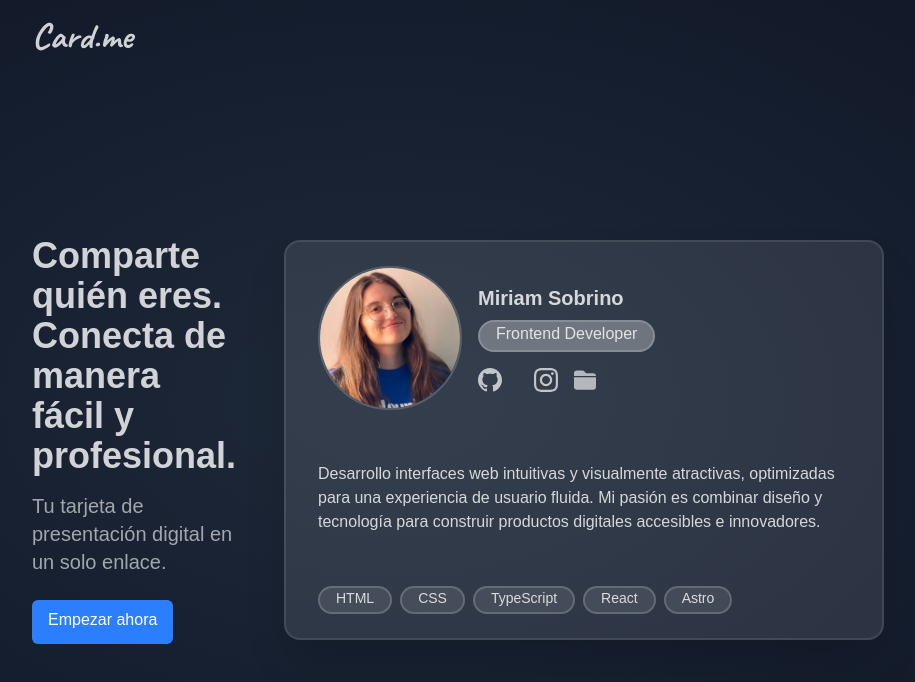
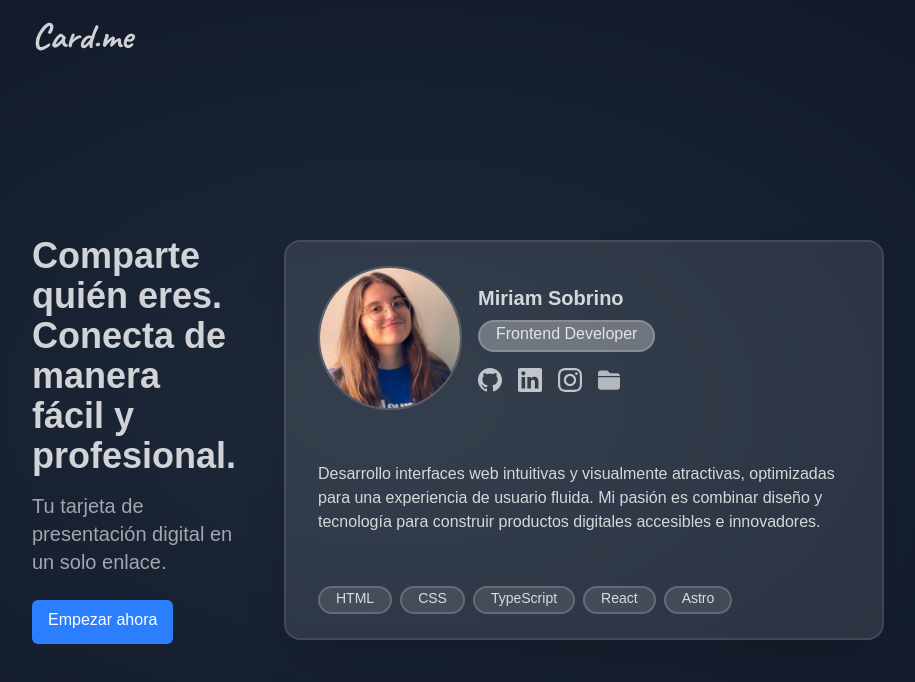
Before and after one commit to miriamsobrino/card-me, a React (Vite) app: page /login in a window 1280 px wide. Shown: the top 682 px of the page, without its empty margins (248-1163 px from the left). Built offline with nearby package versions, Linux system fonts and the light colour scheme; no server answers; the database is empty; a web font is replaced by a local one.

Commit message:
add linkedin url to card login page

```diff
--- a/src/pages/LoginPage.tsx
+++ b/src/pages/LoginPage.tsx
@@ -68,7 +68,7 @@ export default function LoginPage() {
                 { platform: 'github', url: 'https://github.com/miriamsobrino' },
                 {
                   platform: 'linkedin',
-                  url: 'www.linkedin.com/in/miriam-sobrino-5295a5150',
+                  url: 'https://www.linkedin.com/in/miriam-sobrino-5295a5150/',
                 },
                 {
                   platform: 'instagram',
```
